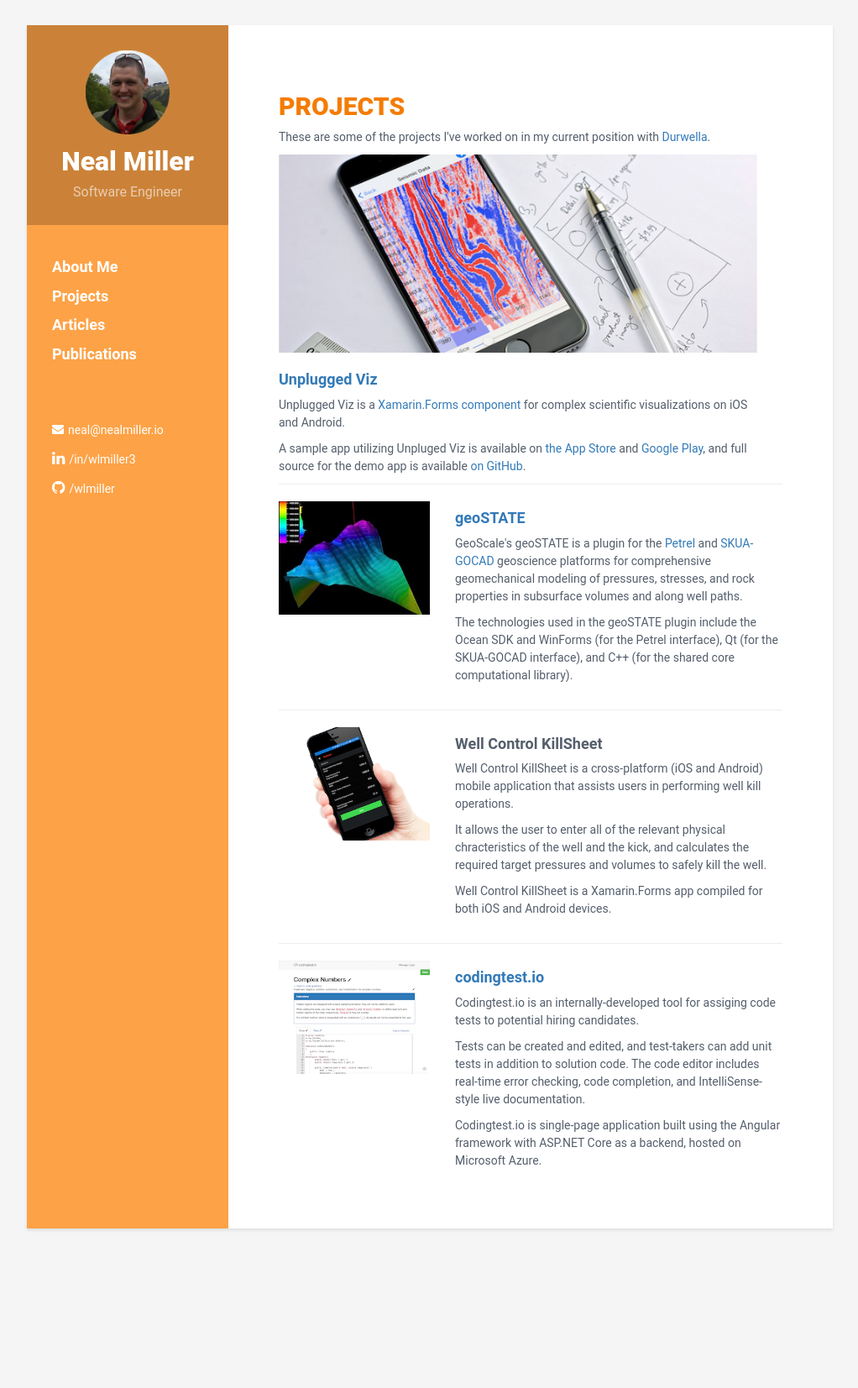
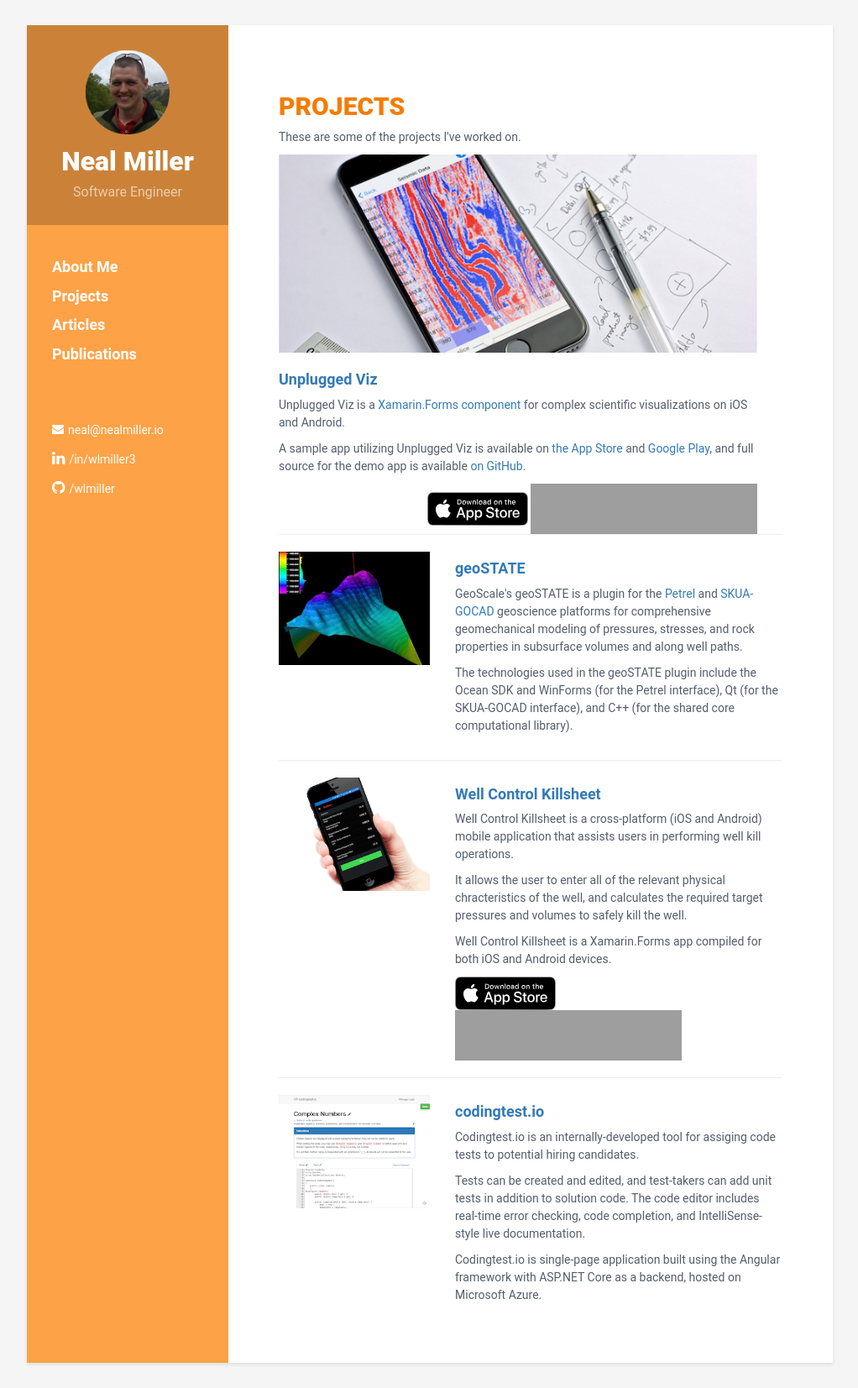
Before and after one commit to wlmiller/wlmiller.github.io, a Jekyll site: the page built from projects.html, in a window 1280 px wide. Shown: the whole page at 84% size, without its empty margins (128-1150 px from the left). Built offline with Jekyll 4.4.1, drawn with Linux system fonts in a browser that asks for light colours; before the commit the page ends 1493 px from its top, so only the background shows below that; grey boxes are pictures that could not be loaded.

Commit message:
add store links for killsheet

```diff
--- a/assets/css/styles-5.css
+++ b/assets/css/styles-5.css
@@ -363,6 +363,14 @@
     width: 100%;
 }
 
+.itunes-badge {
+    height: 40px;
+}
+
+.play-badge {
+    height: 60px;
+}
+
 /* Extra small devices (phones, less than 768px) */
 
 @media (max-width: 767px) {
--- a/projects.html
+++ b/projects.html
@@ -5,7 +5,7 @@
 ---
 <h1>Projects</h1>
 <div class="intro">
-    <p>These are some of the projects I've worked on in my current position with <a href="http://durwella.com" target="_blank">Durwella</a>.</p>
+    <p>These are some of the projects I've worked on.</p>
 </div><!--//intro-->
 <div class="item row col-md-12">
     <div>
@@ -14,7 +14,12 @@
         <h4><a href="http://unplugged.durwella.com" target="_blank">Unplugged Viz</a></h4>
         <p>Unplugged Viz is a <a href="https://components.xamarin.com/view/unplugged-viz" target="_blank">Xamarin.Forms component</a> for complex scientific visualizations on iOS and Android.</p>
 
-        <p>A sample app utilizing Unpluged Viz is available on <a href="https://itunes.apple.com/us/app/durwella-unplugged-viz-examples/id1132738671?mt=8" target="_blank">the App Store</a> and <a href="https://play.google.com/store/apps/details?id=com.durwella.durwellaunpluggedvizexamples_droid" target="_blank">Google Play</a>, and full source for the demo app is available <a href="https://github.com/Durwella/UnpluggedVizExamples" target="_blank">on GitHub</a>.</p>
+        <p>A sample app utilizing Unplugged Viz is available on <a href="https://itunes.apple.com/us/app/durwella-unplugged-viz-examples/id1132738671" target="_blank">the App Store</a> and <a href="https://play.google.com/store/apps/details?id=com.durwella.durwellaunpluggedvizexamples_droid" target="_blank">Google Play</a>, and full source for the demo app is available <a href="https://github.com/Durwella/UnpluggedVizExamples" target="_blank">on GitHub</a>.</p>
+
+        <div class="pull-right">
+            <a href="https://itunes.apple.com/us/app/durwella-unplugged-viz-examples/id1132738671" target="_blank"><img class="itunes-badge" alt="Download on the App Store" src="assets/images/itunes.svg"/></a>
+            <a href="https://play.google.com/store/apps/details?id=com.durwella.durwellaunpluggedvizexamples_droid" target="_blank"><img class="play-badge" alt="Get it on Google Play" src="https://cdn.rawgit.com/steverichey/google-play-badge-svg/master/img/en_get.svg"/></a>
+        </div>
     </div>
 </div>
 <hr width="100%">
@@ -35,12 +40,17 @@
         <img src="assets/images/killsheet.png" class="img-responsive" />
     </div>
     <div class="desc col-md-8 col-sm-8 col-xs-12">
-        <h4>Well Control KillSheet</h4>
-        <p>Well Control KillSheet is a cross-platform (iOS and Android) mobile application that assists users in performing well kill operations.</p>
+        <h4><a href="https://itunes.apple.com/us/app/well-control-killsheet/id1132195761" target="_blank">Well Control Killsheet</a></h4>
+        <p>Well Control Killsheet is a cross-platform (iOS and Android) mobile application that assists users in performing well kill operations.</p>
 
-        <p>It allows the user to enter all of the relevant physical chracteristics of the well and the kick, and calculates the required target pressures and volumes to safely kill the well.</p>
+        <p>It allows the user to enter all of the relevant physical chracteristics of the well, and calculates the required target pressures and volumes to safely kill the well.</p>
 
-        <p>Well Control KillSheet is a Xamarin.Forms app compiled for both iOS and Android devices.</p>
+        <p>Well Control Killsheet is a Xamarin.Forms app compiled for both iOS and Android devices.</p>
+
+        <div class="pull-right">
+                <a href="https://itunes.apple.com/us/app/well-control-killsheet/id1132195761" target="_blank"><img class="itunes-badge" alt="Download on the App Store" src="assets/images/itunes.svg"/></a>
+            <a href="https://play.google.com/store/apps/details?id=com.wildwell.killsheet" target="_blank"><img class="play-badge" alt="Get it on Google Play" src="https://cdn.rawgit.com/steverichey/google-play-badge-svg/master/img/en_get.svg"/></a>
+        </div>
     </div>
 </div><!--//item-->
 <hr>
```
Also changed, not shown: assets/images/itunes.svg (added).
